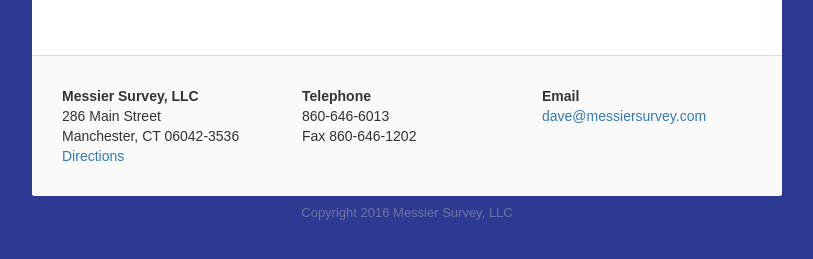
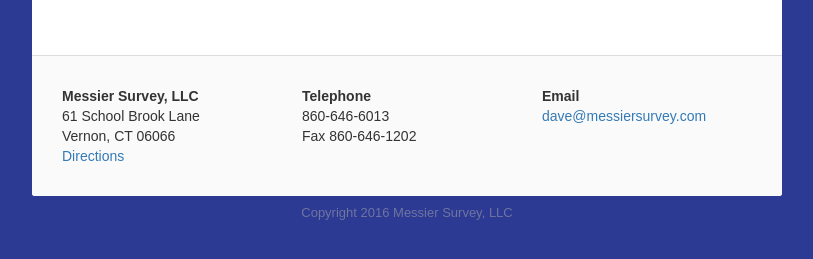
Before and after one commit to briannelson/messiersurvey, a Jekyll site: the page built from index.html, in a window 1280 px wide. Shown: the part 572-831 px from the top of the page, without its empty margins (233-1046 px from the left). Built offline with Jekyll 4.4.1, drawn with Linux system fonts in a browser that asks for light colours; Markdown is read by kramdown in place of the engine named in the settings.

Commit message:
Update default.html

```diff
--- a/_layouts/default.html
+++ b/_layouts/default.html
@@ -42,8 +42,8 @@
                   <div class="col-sm-4">
                     <address>
                       <strong>{{ site.name }}</strong><br>
-                      286 Main Street<br>
-                      Manchester, CT 06042-3536<br>
+                      61 School Brook Lane<br>
+                      Vernon, CT 06066<br>
                       <a href="/contact">Directions</a>
                     </address>
                   </div>
```
